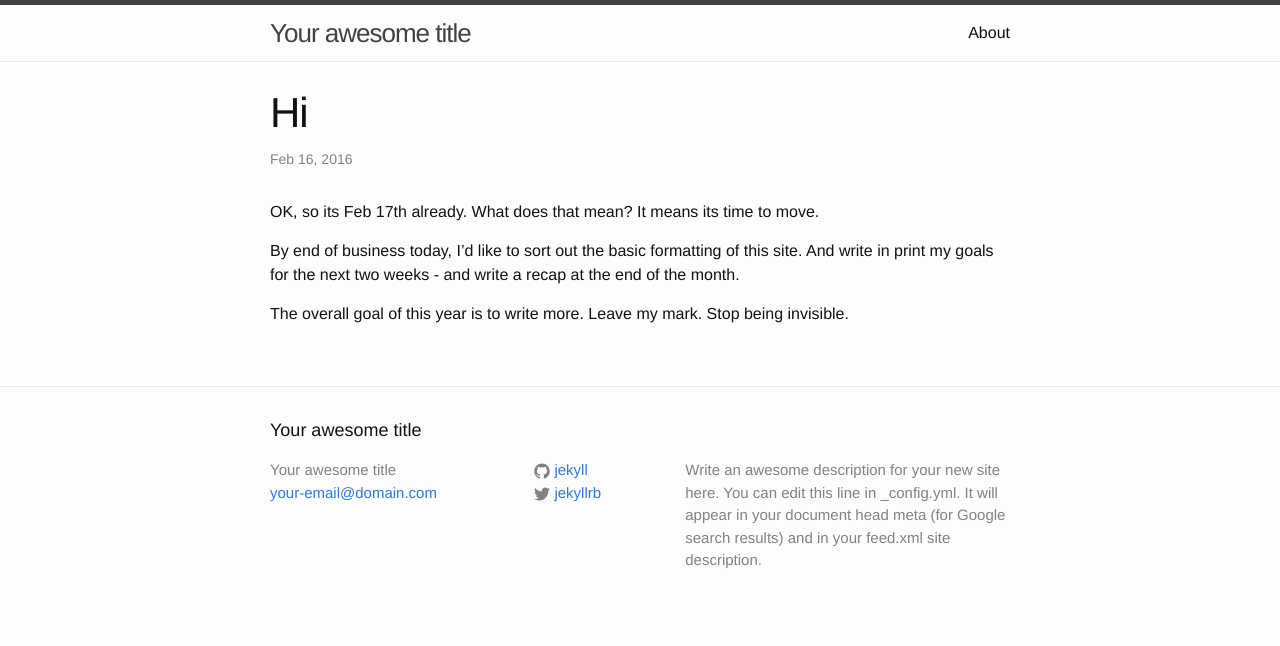
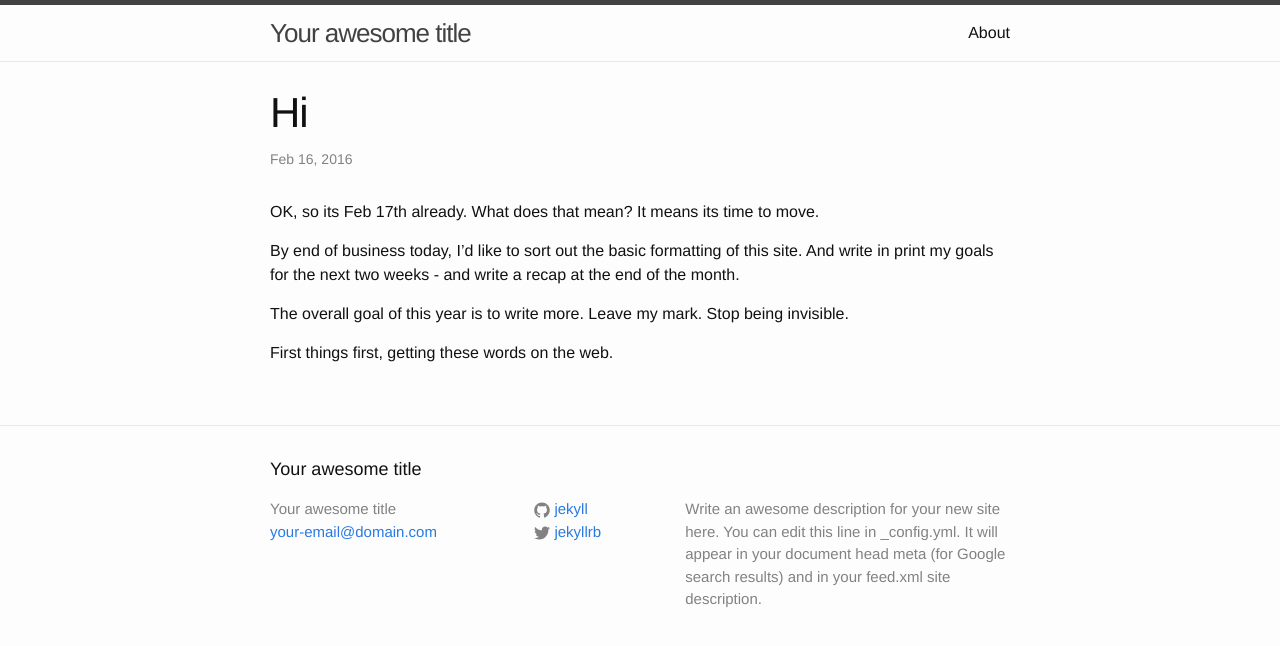
Before and after one commit to andwaa/web, a Jekyll site: the page built from _posts/2016-02-17-hi.markdown, in a window 1280 px wide. Shown: the top 646 px of the page. Built offline with Jekyll 4.4.1, drawn with Linux system fonts in a browser that asks for light colours.

Commit message:
fixed the urls

```diff
--- a/_config.yml
+++ b/_config.yml
@@ -12,8 +12,8 @@
   Write an awesome description for your new site here. You can edit this
   line in _config.yml. It will appear in your document head meta (for
   Google search results) and in your feed.xml site description.
-baseurl: "" # the subpath of your site, e.g. /blog
-url: "http://yourdomain.com" # the base hostname & protocol for your site
+baseurl: "/web" # the subpath of your site, e.g. /blog
+url: "http://andwaa.github.io/" # the base hostname & protocol for your site
 twitter_username: jekyllrb
 github_username:  jekyll
 
--- a/_posts/2016-02-17-hi.markdown
+++ b/_posts/2016-02-17-hi.markdown
@@ -10,3 +10,5 @@
 And write in print my goals for the next two weeks - and write a recap at the end of the month.
 
 The overall goal of this year is to write more. Leave my mark. Stop being invisible.
+
+First things first, getting these words on the web.
```
